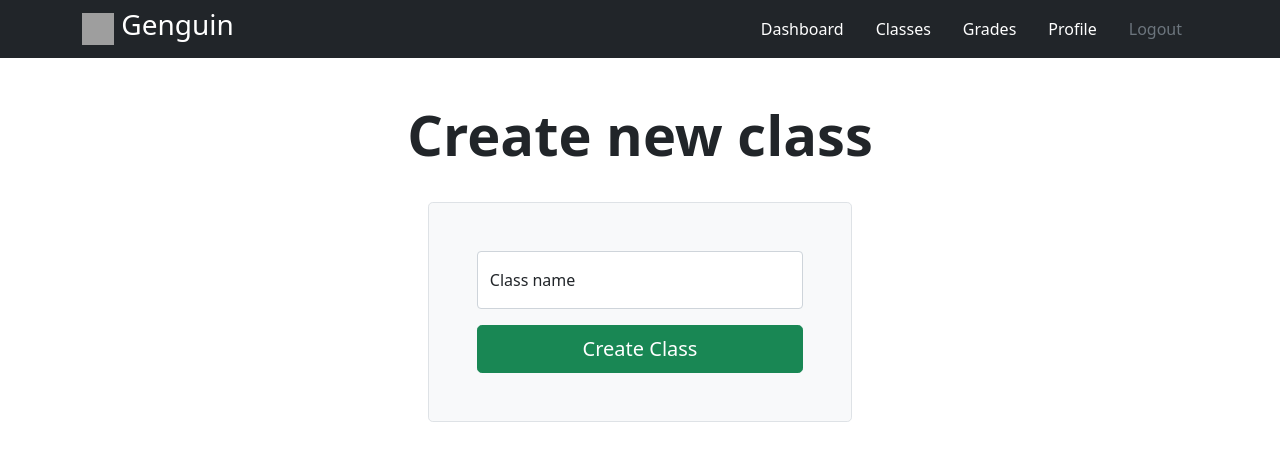
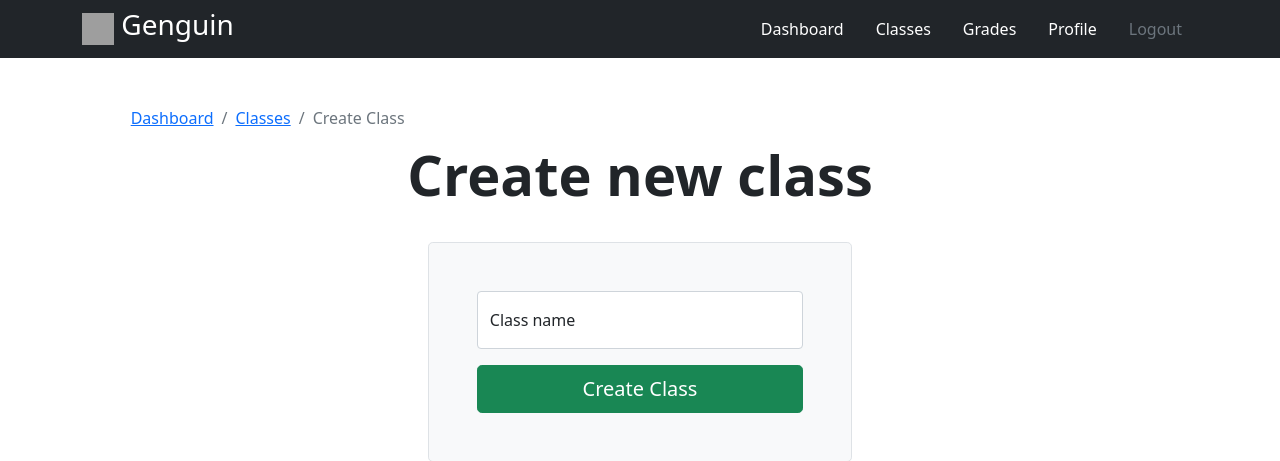
Before and after one commit to pedrofdzl/pingus-hackmty21, a Flask app: page /classes/register in a window 1280 px wide. Shown: the top 461 px of the page. Run offline with Flask 2, Linux system fonts and the light colour scheme; parts of the project's set-up code (start-up, migrations or seed data) failed here and were passed over; grey boxes are pictures that could not be loaded.

Commit message:
added breadcrumbs to classes

```diff
--- a/templates/base.html
+++ b/templates/base.html
@@ -7,7 +7,8 @@
     <meta name="viewport" content="width=device-width, initial-scale=1.0">
     <link href="https://cdn.jsdelivr.net/npm/bootstrap@5.1.0/dist/css/bootstrap.min.css" rel="stylesheet"
         integrity="sha384-KyZXEAg3QhqLMpG8r+8fhAXLRk2vvoC2f3B09zVXn8CA5QIVfZOJ3BCsw2P0p/We" crossorigin="anonymous">
-    {% block head %} {% endblock %}
+    <link rel="icon" href="https://i.ibb.co/wCp1RxY/penguin-1319972675762699888.png">
+        {% block head %} {% endblock %}
 </head>
 
 <body>
--- a/templates/class_create.html
+++ b/templates/class_create.html
@@ -6,15 +6,24 @@
 
 {% block body %}
 <div class="container col-xl-10 col-xxl-8 px-4 py-5">
+    {% for message in get_flashed_messages() %}
+    <div class="alert alert-warning alert-dismissible fade show" role="alert">
+        <strong>{{ message }}</strong>
+        <button type="button" class="btn-close" data-bs-dismiss="alert" aria-label="Close"></button>
+    </div>
+    {% endfor %}
+
+    <nav aria-label="breadcrumb">
+        <ol class="breadcrumb">
+          <li class="breadcrumb-item"><a href="#">Dashboard</a></li>
+          <li class="breadcrumb-item"><a href="{{ url_for('classes') }}">Classes</a></li>
+          <li class="breadcrumb-item active" aria-current="page">Create Class</li>
+        </ol>
+      </nav>
+
     <h2 class="display-4 fw-bold lh-1 mb-3 text-center">Create new class</h1>
         <br>
         <div class="col-md-10 mx-auto col-lg-5">
-            {% for message in get_flashed_messages() %}
-            <div class="alert alert-warning alert-dismissible fade show" role="alert">
-                <strong>{{ message }}</strong>
-                <button type="button" class="btn-close" data-bs-dismiss="alert" aria-label="Close"></button>
-            </div>
-            {% endfor %}
             <form class="p-4 p-md-5 border rounded-3 bg-light" method="POST">
 
                     {{ form.hidden_tag() }}
--- a/templates/lecture_detail.html
+++ b/templates/lecture_detail.html
@@ -8,7 +8,10 @@
 {% block body %}
 
 {% for message in get_flashed_messages() %}
-<p><strong>{{ message }}</strong></p><br>
+<div class="alert alert-warning alert-dismissible fade show" role="alert">
+    <strong>{{ message }}</strong>
+    <button type="button" class="btn-close" data-bs-dismiss="alert" aria-label="Close"></button>
+</div>
 {% endfor %}
     <h1>Lecture: {{ lecture.name }}</h1>
     <hr>
```
Also changed, not shown: templates/class_detail.html (+16 -14 lines), templates/classes.html (+15 -0 lines).
